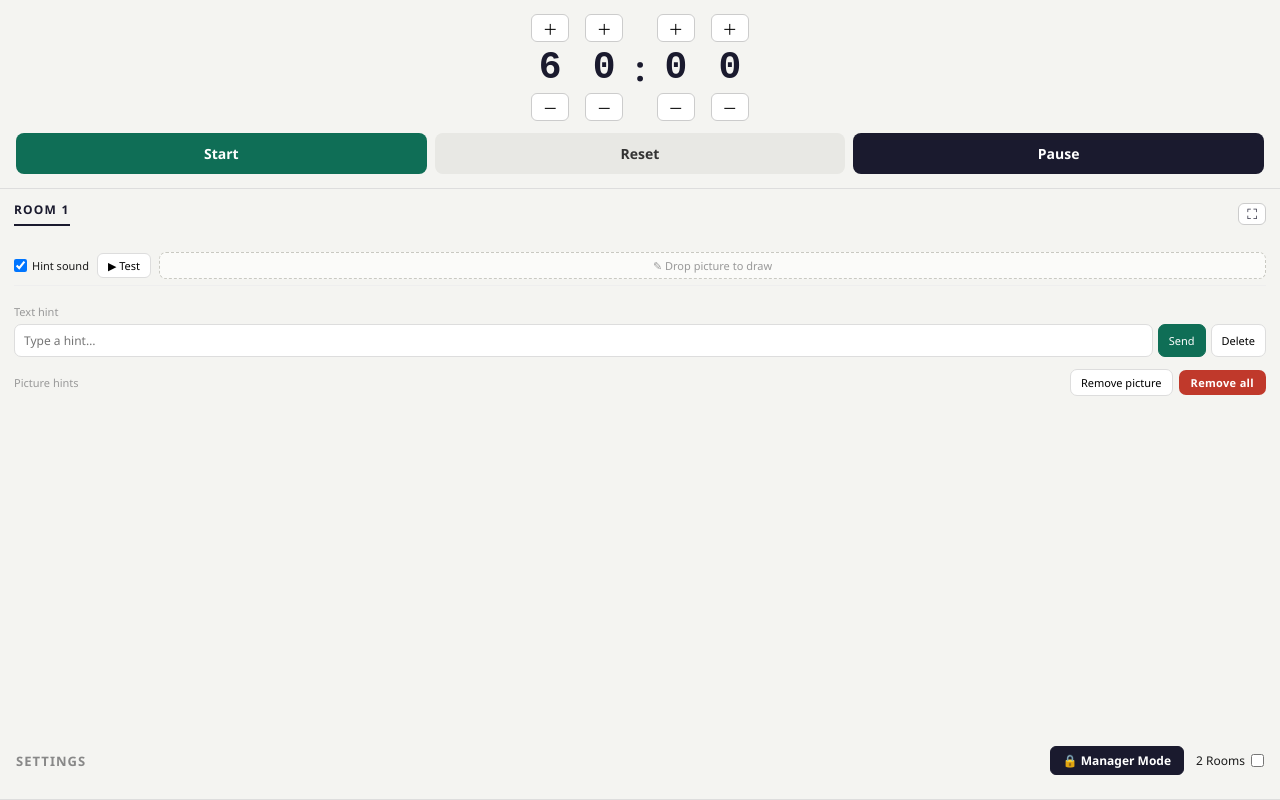
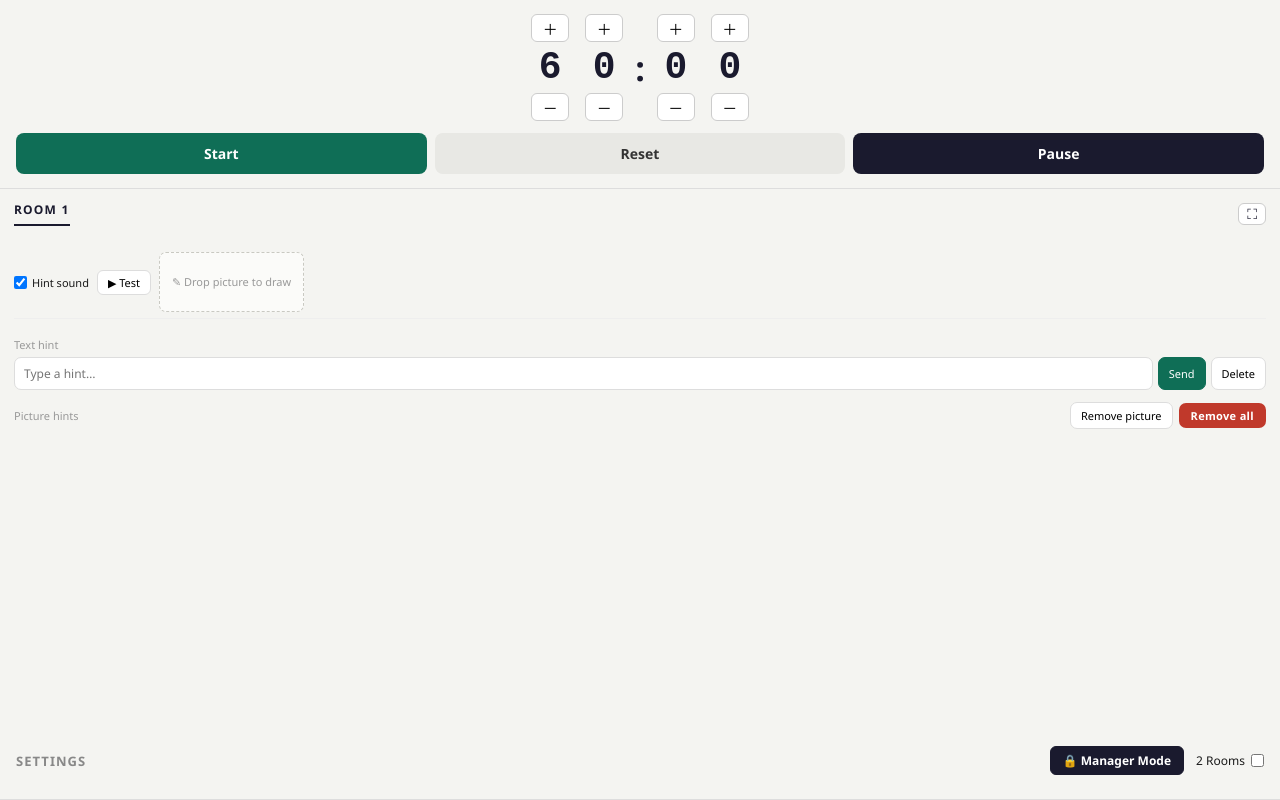
Before and after one commit to darkhousemaster-hue/ER-Timer, an Electron app: page src/windows/control.html in a window 1280 px wide. Drawn offline with Linux system fonts and the light colour scheme; no server answers.

Commit message:
draw box: half the width, taller target; editor opens on the control screen
- drop box is now a fixed 145px wide (about half its old stretched
  length) and 60px tall (2.5x), giving a bigger, clearer drop target
- annotation editor is placed on the display holding the control
  window and centred there, so it can never open on a player's
  timer screen; also given a sensible minimum size

Co-Authored-By: Claude Opus 4.8 <noreply@anthropic.com>

```diff
--- a/src/styles/control.css
+++ b/src/styles/control.css
@@ -259,13 +259,15 @@ details[open] > summary::before { content: '▼'; }
   border-bottom: 1px solid #eee; margin-bottom: 6px;
 }
 
-/* Drop a picture here to open the drawing editor before sending */
+/* Drop a picture here to open the drawing editor before sending.
+   Fixed width (it never needs to stretch), roughly half its old length. */
 .annotate-drop {
-  flex: 1; min-width: 0;
-  padding: 5px 10px; border: 1.5px dashed #c9c9c2; border-radius: 7px;
+  flex: 0 1 145px; min-width: 0;
+  min-height: 60px;
+  display: flex; align-items: center; justify-content: center;
+  padding: 4px 8px; border: 1.5px dashed #c9c9c2; border-radius: 7px;
   background: #fbfbf9; color: #999;
-  font-size: 11px; text-align: center; white-space: nowrap;
-  overflow: hidden; text-overflow: ellipsis;
+  font-size: 11px; line-height: 1.3; text-align: center;
   transition: background 0.15s, border-color 0.15s, color 0.15s;
 }
 .annotate-drop.drag-over {
```
Also changed, not shown: src/main.js (+14 -3 lines).
